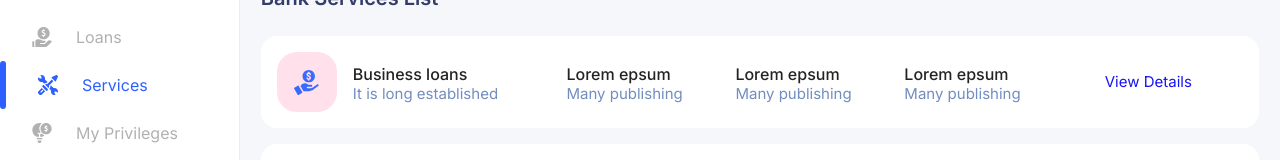
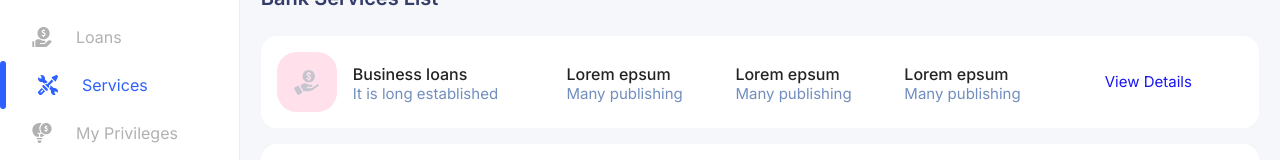
Before and after one commit to Emmanuel-Ibekwe/BankDash, a React (Create React App) app: page /services in a window 1280 px wide. Shown: the part 312-472 px from the top of the page. Built offline with nearby package versions, Linux system fonts and the light colour scheme.

Commit message:
fix: pass the className props to the Income icon

```diff
--- a/src/svg/Income.jsx
+++ b/src/svg/Income.jsx
@@ -11,14 +11,17 @@ export default function Income({ className }) {
       <path
         d="M11.7915 9.89534C14.5197 9.89534 16.7388 7.67581 16.7388 4.94767C16.7388 2.21954 14.5197 0 11.7915 0C9.06341 0 6.84387 2.21954 6.84387 4.94767C6.84387 7.67581 9.06341 9.89534 11.7915 9.89534ZM11.2056 2.03946V1.90508C11.2056 1.58125 11.4677 1.31914 11.7915 1.31914C12.115 1.31914 12.3775 1.58125 12.3775 1.90508V2.04024C13.0748 2.18985 13.5994 2.81095 13.5994 3.55236C13.5994 3.87579 13.3369 4.13829 13.0134 4.13829C12.6896 4.13829 12.4275 3.87579 12.4275 3.55236C12.4275 3.34571 12.2591 3.17735 12.0525 3.17735H11.5271C11.3204 3.17735 11.1521 3.34571 11.1521 3.55236C11.1521 3.67071 11.2087 3.78322 11.304 3.85353L11.7915 4.21447L12.9759 5.09103C13.365 5.37892 13.5994 5.83947 13.6025 6.32385V6.32932C13.6052 6.7426 13.447 7.13244 13.1564 7.42659C12.9408 7.64495 12.6712 7.79143 12.3775 7.85315V7.99026C12.3775 8.31409 12.115 8.5762 11.7915 8.5762C11.4677 8.5762 11.2056 8.31409 11.2056 7.99026V7.8551C10.9197 7.79417 10.6568 7.65354 10.4443 7.44338C10.1501 7.15315 9.98685 6.76565 9.98451 6.35236C9.98255 6.02892 10.2431 5.76486 10.5665 5.76291H10.5704C10.8923 5.76291 11.1544 6.02307 11.1564 6.34533C11.1572 6.54756 11.3199 6.71799 11.5333 6.71799C11.8571 6.71604 11.7365 6.71674 12.058 6.71486C12.2659 6.71322 12.4322 6.54443 12.4306 6.33713V6.33166C12.4298 6.21447 12.3732 6.10275 12.2787 6.03283L11.7915 5.67228L10.6068 4.79572C10.2146 4.50509 9.98021 4.04025 9.98021 3.55236C9.98021 2.80938 10.5064 2.1879 11.2056 2.03946Z"
         fill="#396AFF"
+        className={className}
       />
       <path
         d="M3.775 12.7108C3.62481 12.4504 3.29117 12.3598 3.02918 12.511L0.273001 14.102C0.012024 14.2531 -0.0775075 14.5868 0.073157 14.8482L2.89012 19.7272C3.0409 19.9881 3.3745 20.0777 3.63594 19.927L6.39212 18.3356C6.65349 18.1849 6.74267 17.8511 6.59197 17.5898L3.775 12.7108Z"
         fill="#396AFF"
+        className={className}
       />
       <path
         d="M19.5677 11.7367C19.3025 11.3684 18.7892 11.2852 18.4212 11.5504C17.3048 12.3547 15.161 13.8992 14.9907 14.0223C14.9122 14.0891 14.8298 14.1496 14.7439 14.2031C14.4067 14.4152 14.0157 14.5285 13.6075 14.5285H10.8009C10.4774 14.5285 10.2149 14.2664 10.2149 13.9426C10.2149 13.6184 10.4778 13.3566 10.8009 13.3566H13.8024C14.2435 13.3566 14.5966 12.9895 14.5782 12.5477C14.561 12.1285 14.2032 11.8035 13.7837 11.8035H11.4989C11.3442 11.6398 11.1747 11.4898 10.9931 11.3559C10.3684 10.8953 9.59657 10.623 8.76102 10.623C7.27547 10.623 5.79734 11.559 5.18445 12.8082L7.58133 16.9594H12.0774C12.9603 16.9594 13.8298 16.7336 14.595 16.2934C14.8603 16.141 15.1442 15.9578 15.4521 15.7367C16.7419 14.8102 19.379 12.8852 19.381 12.884C19.7497 12.6191 19.8333 12.1051 19.5677 11.7367Z"
         fill="#396AFF"
+        className={className}
       />
     </svg>
   );
```
